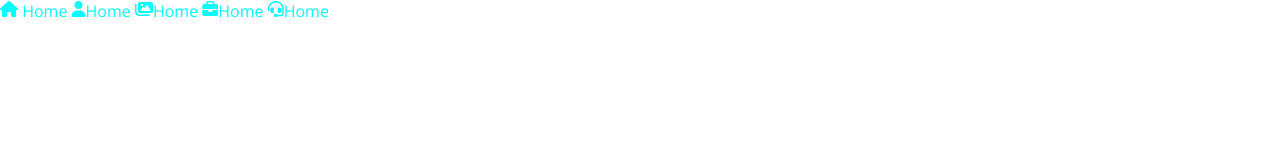
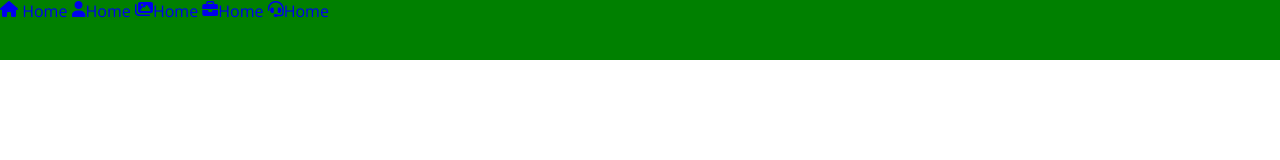
Before and after one commit to zlatanxgod/React_Project_1, a plain HTML site: page first website/index.html in a window 1280 px wide. Drawn offline with nearby package versions, Linux system fonts and the light colour scheme.

Commit message:
Basic template fixed

```diff
--- a/first website/css/styles.css
+++ b/first website/css/styles.css
@@ -1,7 +1,6 @@
 /* apply below style to all elements in the page */
 * {
   font-family: "Open Sans", sans-serif;
-  color: aqua;
   margin: 0px;
   padding: 0px;
   box-sizing: border-box; /*to avoid box model problem , margin ,padding, border does not affect  */
@@ -13,12 +12,14 @@
   scroll-behavior: smooth; /* smooth effect */
 }
 
+/* styling menu section */
 .header {
-  position: fixed;
+  position: fixed; /* remain fixed on scrolling */
   top: 0px;
   left: 0px;
   right: 0px;
   height: 60px;
+  background-color: green;
   /* background: green; */
 }
 
--- a/first website/index.html
+++ b/first website/index.html
@@ -16,13 +16,16 @@
     <link rel="stylesheet" href="/first website/css/styles.css " />
   </head>
   <body>
-    <header class="header"></header>
+    <header class="header">
       <nav class="nav-bar">
         <a href="#home"><i class="fas fa-home"></i> <span>home</span> </a>
         <a href="#about"><i class="fas fa-user"></i><span>home</span></a>
         <a href="#gallery"><i class="fas fa-images"></i><span>home</span></a>
-      <a href="#projects"><i class="fas fa-briefcase"></i><span>home</span></a>
+        <a href="#projects"
+          ><i class="fas fa-briefcase"></i><span>home</span></a
+        >
         <a href="#contact"><i class="fas fa-headset"></i><span>home</span></a>
       </nav>
+    </header>
   </body>
 </html>
```
Lines whose indentation alone changed are shown as unchanged.
